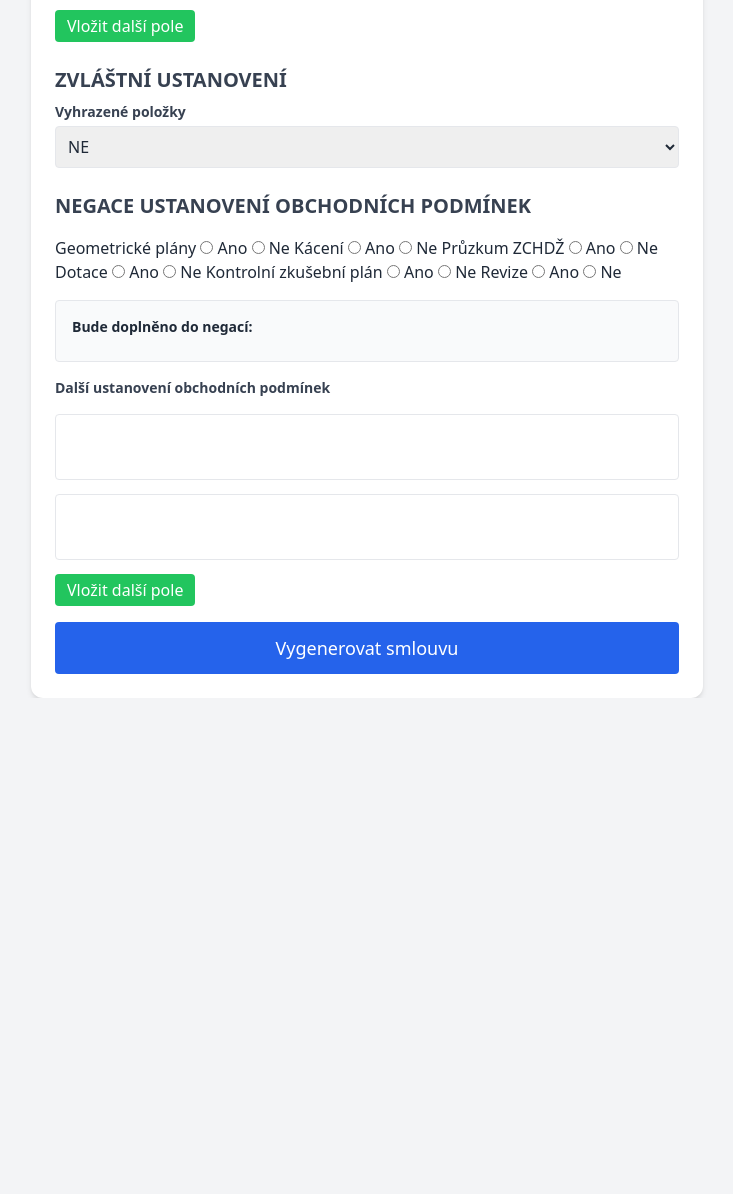
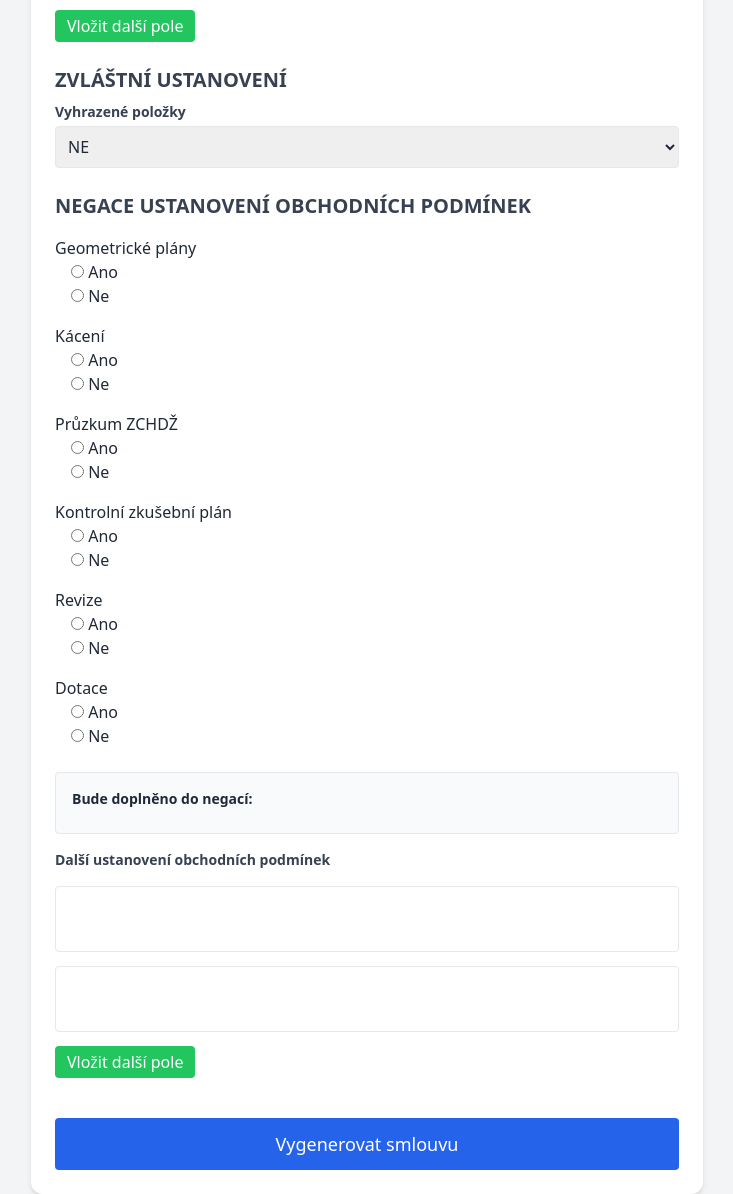
Before and after one commit to JenikAdamira/contract-generator, a Flask app: page / in a window 1280 px wide. Shown: the part 1946-3140 px from the top of the page, without its empty margins (273-1006 px from the left). Before the commit the page ends 2644 px from the top, so only its background shows below. Run offline with Flask 3, Linux system fonts and the light colour scheme; some libraries are stand-ins or nearby versions.

Commit message:
Update form.html

```diff
--- a/templates/form.html
+++ b/templates/form.html
@@ -182,38 +182,49 @@
           <option value="ANO">ANO</option>
         </select>
       </div>
+<!-- Sekce: Negace -->
+<div>
+  <h2 class="text-xl font-semibold text-gray-700 mb-1 uppercase">Negace ustanovení obchodních podmínek</h2>
 
-      <!-- Sekce: Negace -->
-      <div>
-        <h2 class="text-xl font-semibold text-gray-700 mb-1 uppercase">Negace ustanovení obchodních podmínek</h2>
+  <!-- Rozšířené otázky s ANO/NE -->
+  <div class="mt-4 space-y-4">
+    <div>
+      <label class="block font-medium">Geometrické plány</label>
+      <label class="block ml-4"><input type="radio" name="neg_geom" value="ANO" onchange="zobrazNegace()"> Ano</label>
+      <label class="block ml-4"><input type="radio" name="neg_geom" value="NE" onchange="zobrazNegace()"> Ne</label>
+    </div>
 
-      <!-- Rozšířené otázky s ANO/NE -->
-      <div class="mt-4 space-y-4">
     <div>
-      <label>Geometrické plány</label>
-      <label><input type="radio" name="neg_geom" value="ANO" onchange="zobrazNegace()"> Ano</label>
-      <label><input type="radio" name="neg_geom" value="NE" onchange="zobrazNegace()"> Ne</label>
+      <label class="block font-medium">Kácení</label>
+      <label class="block ml-4"><input type="radio" name="neg_kaceni" value="ANO" onchange="zobrazNegace()"> Ano</label>
+      <label class="block ml-4"><input type="radio" name="neg_kaceni" value="NE" onchange="zobrazNegace()"> Ne</label>
+    </div>
 
-      <label>Kácení</label>
-      <label><input type="radio" name="neg_kaceni" value="ANO" onchange="zobrazNegace()"> Ano</label>
-      <label><input type="radio" name="neg_kaceni" value="NE" onchange="zobrazNegace()"> Ne</label>
+    <div>
+      <label class="block font-medium">Průzkum ZCHDŽ</label>
+      <label class="block ml-4"><input type="radio" name="neg_pruzkum" value="ANO" onchange="zobrazNegace()"> Ano</label>
+      <label class="block ml-4"><input type="radio" name="neg_pruzkum" value="NE" onchange="zobrazNegace()"> Ne</label>
+    </div>
 
-      <label>Průzkum ZCHDŽ</label>
-      <label><input type="radio" name="neg_pruzkum" value="ANO" onchange="zobrazNegace()"> Ano</label>
-      <label><input type="radio" name="neg_pruzkum" value="NE" onchange="zobrazNegace()"> Ne</label>
+    <div>
+      <label class="block font-medium">Kontrolní zkušební plán</label>
+      <label class="block ml-4"><input type="radio" name="neg_kzp" value="ANO" onchange="zobrazNegace()"> Ano</label>
+      <label class="block ml-4"><input type="radio" name="neg_kzp" value="NE" onchange="zobrazNegace()"> Ne</label>
+    </div>
 
-      <label>Dotace</label>
-      <label><input type="radio" name="neg_dotace" value="ANO" onchange="zobrazNegace()"> Ano</label>
-      <label><input type="radio" name="neg_dotace" value="NE" onchange="zobrazNegace()"> Ne</label>
+    <div>
+      <label class="block font-medium">Revize</label>
+      <label class="block ml-4"><input type="radio" name="neg_reviz" value="ANO" onchange="zobrazNegace()"> Ano</label>
+      <label class="block ml-4"><input type="radio" name="neg_reviz" value="NE" onchange="zobrazNegace()"> Ne</label>
+    </div>
 
-      <label>Kontrolní zkušební plán</label>
-      <label><input type="radio" name="neg_kzp" value="ANO" onchange="zobrazNegace()"> Ano</label>
-      <label><input type="radio" name="neg_kzp" value="NE" onchange="zobrazNegace()"> Ne</label>
+    <div>
+      <label class="block font-medium">Dotace</label>
+      <label class="block ml-4"><input type="radio" name="neg_dotace" value="ANO" onchange="zobrazNegace()"> Ano</label>
+      <label class="block ml-4"><input type="radio" name="neg_dotace" value="NE" onchange="zobrazNegace()"> Ne</label>
+    </div>
+  </div>
 
-      <label>Revize</label>
-      <label><input type="radio" name="neg_reviz" value="ANO" onchange="zobrazNegace()"> Ano</label>
-      <label><input type="radio" name="neg_reviz" value="NE" onchange="zobrazNegace()"> Ne</label>
-    </div>
 
         <!-- Dynamické zobrazení negací -->
         <div id="zobrazene-negace" class="mt-6 bg-gray-50 p-4 border rounded text-sm text-gray-700 space-y-1">
```
